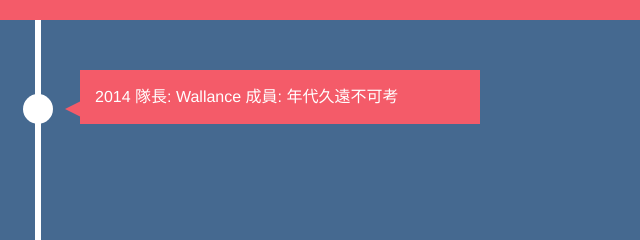
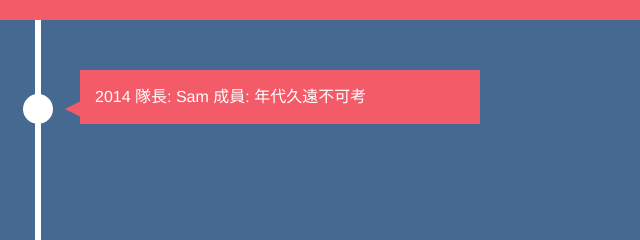
Before and after one commit to faulfish/firebadminton, a plain HTML site: page index.html in a window 1280 px wide. Shown: the part 240-480 px from the top of the page, 602-1242 px from the left. Drawn offline with Linux system fonts and the light colour scheme.

Commit message:
Update index.html

```diff
--- a/index.html
+++ b/index.html
@@ -114,7 +114,7 @@
             <li>
                 <div>
                     <time>2014</time>
-                    隊長: Wallance
+                    隊長: Sam
                     成員: 年代久遠不可考
                 </div>
             </li>
```
